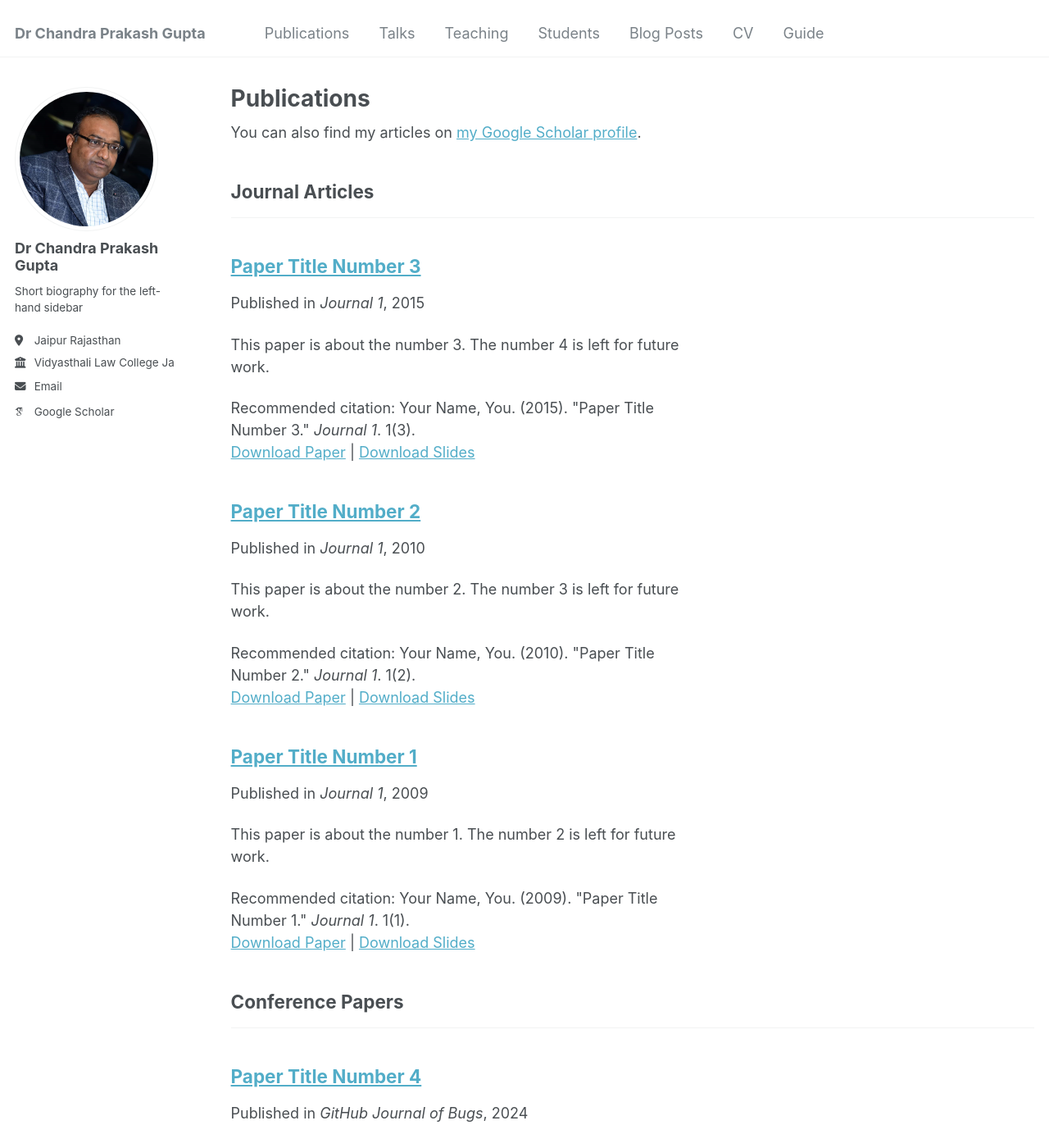
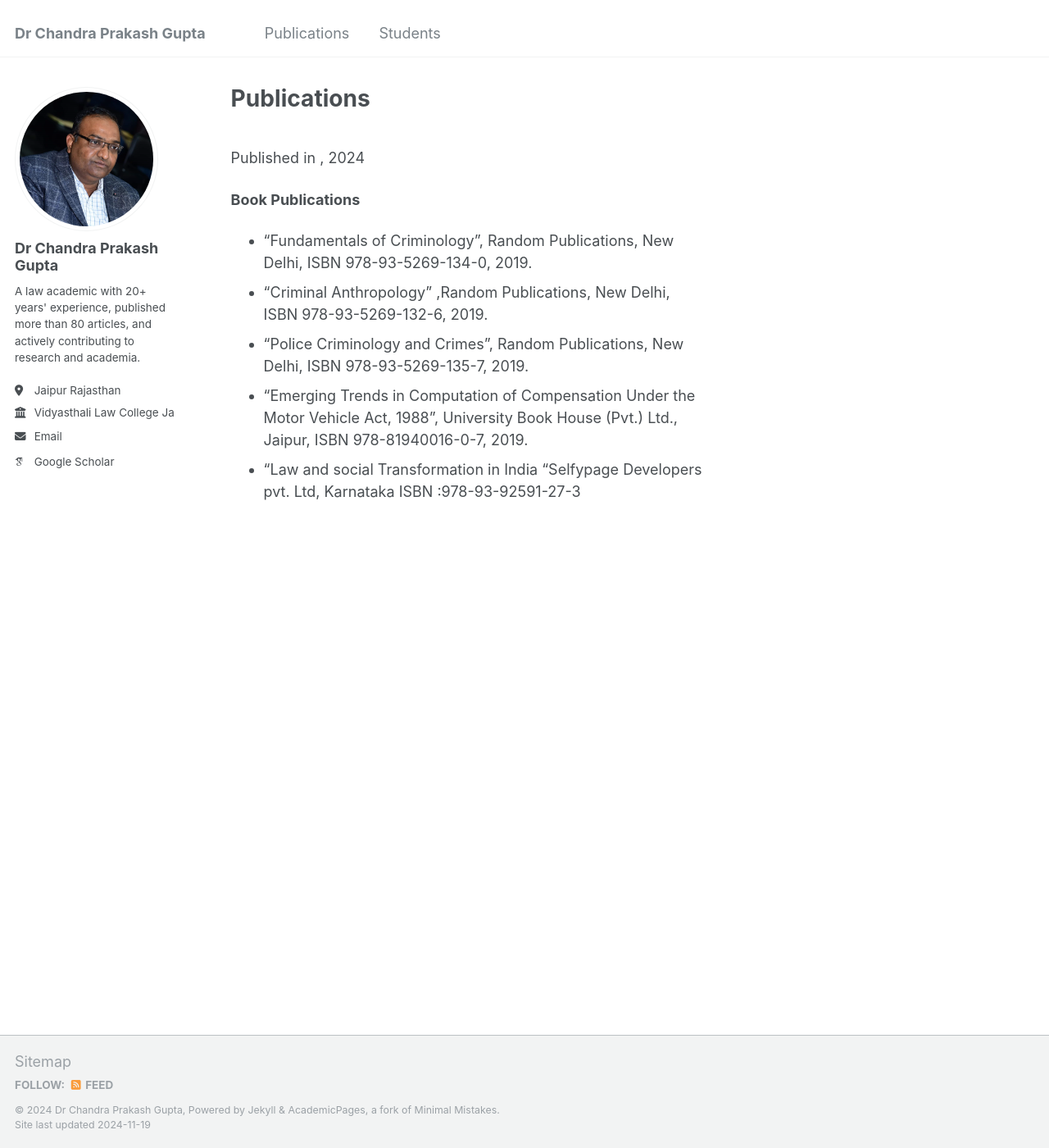
Before and after one commit to Chandra-prakash-gupta/Chandra-prakash-gupta.github.io, a Jekyll site: the page built from _pages/publications.html, in a window 1280 px wide and 1400 px high. Shown: the whole window at 82% size. Built offline with Jekyll 4.4.1, drawn with Linux system fonts in a browser that asks for light colours; some web fonts are replaced; some of the changed text lies outside the part shown.

Commit message:
update2.0

```diff
--- a/_config.yml
+++ b/_config.yml
@@ -24,7 +24,7 @@ author:
   avatar           : "profile.png"
   name             : "Dr Chandra Prakash Gupta"
   # pronouns         : # example: "she/her"
-  bio              : "Short biography for the left-hand sidebar"
+  bio              : "A law academic with 20+ years' experience, published more than  80 articles, and actively contributing to research and academia."
   location         : "Jaipur Rajasthan"
   employer         : "Vidyasthali Law College Jaipur"
   email            : "drcpgupta97@gmail.com"
--- a/_data/navigation.yml
+++ b/_data/navigation.yml
@@ -8,20 +8,5 @@ main:
   - title: "Publications"
     url: /publications/
 
-  - title: "Talks"
-    url: /talks/
-
-  - title: "Teaching"
-    url: /teaching/
-
   - title: "Students"
     url: /students/
-
-  - title: "Blog Posts"
-    url: /year-archive/
-
-  - title: "CV"
-    url: /cv/
-
-  - title: "Guide"
-    url: /markdown/
--- a/_pages/publications.html
+++ b/_pages/publications.html
@@ -5,29 +5,9 @@ permalink: /publications/
 author_profile: true
 ---
 
-{% if site.author.googlescholar %}
-  <div class="wordwrap">You can also find my articles on <a href="{{site.author.googlescholar}}">my Google Scholar profile</a>.</div>
-{% endif %}
-
 {% include base_path %}
 
-<!-- New style rendering if publication categories are defined -->
-{% if site.publication_category %}
-  {% for category in site.publication_category  %}
-    {% assign title_shown = false %}
-    {% for post in site.publications reversed %}
-      {% if post.category != category[0] %}
-        {% continue %}
-      {% endif %}
-      {% unless title_shown %}
-        <h2>{{ category[1].title }}</h2><hr />
-        {% assign title_shown = true %}
-      {% endunless %}
-      {% include archive-single.html %}
-    {% endfor %}
-  {% endfor %}
-{% else %}
-  {% for post in site.publications reversed %}
-    {% include archive-single.html %}
-  {% endfor %}
-{% endif %}
+
+{% for post in site.publications %}
+  {% include archive-single.html %}
+{% endfor %}
--- a/_publications/2009-10-01-paper-title-number-1.md
+++ /dev/null
@@ -1,14 +0,0 @@
----
-title: "Paper Title Number 1"
-collection: publications
-category: manuscripts
-permalink: /publication/2009-10-01-paper-title-number-1
-excerpt: 'This paper is about the number 1. The number 2 is left for future work.'
-date: 2009-10-01
-venue: 'Journal 1'
-slidesurl: 'http://academicpages.github.io/files/slides1.pdf'
-paperurl: 'http://academicpages.github.io/files/paper1.pdf'
-citation: 'Your Name, You. (2009). &quot;Paper Title Number 1.&quot; <i>Journal 1</i>. 1(1).'
----
-
-The contents above will be part of a list of publications, if the user clicks the link for the publication than the contents of section will be rendered as a full page, allowing you to provide more information about the paper for the reader. When publications are displayed as a single page, the contents of the above "citation" field will automatically be included below this section in a smaller font.
--- a/_publications/2010-10-01-paper-title-number-2.md
+++ /dev/null
@@ -1,14 +0,0 @@
----
-title: "Paper Title Number 2"
-collection: publications
-category: manuscripts
-permalink: /publication/2010-10-01-paper-title-number-2
-excerpt: 'This paper is about the number 2. The number 3 is left for future work.'
-date: 2010-10-01
-venue: 'Journal 1'
-slidesurl: 'http://academicpages.github.io/files/slides2.pdf'
-paperurl: 'http://academicpages.github.io/files/paper2.pdf'
-citation: 'Your Name, You. (2010). &quot;Paper Title Number 2.&quot; <i>Journal 1</i>. 1(2).'
----
-
-The contents above will be part of a list of publications, if the user clicks the link for the publication than the contents of section will be rendered as a full page, allowing you to provide more information about the paper for the reader. When publications are displayed as a single page, the contents of the above "citation" field will automatically be included below this section in a smaller font.
--- a/_publications/2015-10-01-paper-title-number-3.md
+++ /dev/null
@@ -1,14 +0,0 @@
----
-title: "Paper Title Number 3"
-collection: publications
-category: manuscripts
-permalink: /publication/2015-10-01-paper-title-number-3
-excerpt: 'This paper is about the number 3. The number 4 is left for future work.'
-date: 2015-10-01
-venue: 'Journal 1'
-slidesurl: 'http://academicpages.github.io/files/slides3.pdf'
-paperurl: 'http://academicpages.github.io/files/paper3.pdf'
-citation: 'Your Name, You. (2015). &quot;Paper Title Number 3.&quot; <i>Journal 1</i>. 1(3).'
----
-
-The contents above will be part of a list of publications, if the user clicks the link for the publication than the contents of section will be rendered as a full page, allowing you to provide more information about the paper for the reader. When publications are displayed as a single page, the contents of the above "citation" field will automatically be included below this section in a smaller font.
--- a/_publications/2024-02-17-paper-title-number-4.md
+++ /dev/null
@@ -1,13 +0,0 @@
----
-title: "Paper Title Number 4"
-collection: publications
-category: conferences
-permalink: /publication/2024-02-17-paper-title-number-4
-excerpt: 'This paper is about fixing template issue #693.'
-date: 2024-02-17
-venue: 'GitHub Journal of Bugs'
-paperurl: 'http://academicpages.github.io/files/paper3.pdf'
-citation: 'Your Name, You. (2024). &quot;Paper Title Number 3.&quot; <i>GitHub Journal of Bugs</i>. 1(3).'
----
-
-The contents above will be part of a list of publications, if the user clicks the link for the publication than the contents of section will be rendered as a full page, allowing you to provide more information about the paper for the reader. When publications are displayed as a single page, the contents of the above "citation" field will automatically be included below this section in a smaller font.
--- /dev/null
+++ b/_publications/publications-1.md
@@ -0,0 +1,22 @@
+---
+title: ""
+
+---
+
+**Book Publications**
+- "Fundamentals of Criminology", Random Publications, New Delhi, ISBN 978-93-5269-134-0, 2019.
+- "Criminal Anthropology" ,Random Publications, New Delhi, ISBN 978-93-5269-132-6, 2019.
+- "Police Criminology and Crimes", Random Publications, New Delhi, ISBN 978-93-5269-135-7, 2019.
+- "Emerging Trends in Computation of Compensation Under the Motor Vehicle Act, 1988", University Book House (Pvt.) Ltd., Jaipur, ISBN
+978-81940016-0-7, 2019.
+- “Law and social Transformation in India “Selfypage Developers pvt. Ltd, Karnataka ISBN :978-93-92591-27-3
+
+**Book Publications**
+- Children's Right to Education: Legal Frame Work published by Journal of Legal Studies, Vol. No. XLII, 2011 Department of Law, University of Rajasthan, Jaipur, (Rajasthan) page 85-93
+- Dynamics of Social Justice, Published in Bharati Law Review, Bharti Vidya peeth Deemed University, New Law College, Volume IV – Issue 4, April – June, 2016, ISSN 2278 – 6996, Pune (Maharashtra) page46-52
+- "Awe Inspiring Flaws of Security Council" Published in cpj law journal ISSN 0976-3562 Vol. VII, July 2017. A Journal of Chander prabhu Jain College of Higher Studies & School of Law, Narels , Delhi-110040, Page 19-25.
+- Majors to improve Legal Education standardize in the changing Demeanor    published in Indian bar review vol .46(4)2019, Bar council of India trust, New Delhi P.77 -81
+- Perception of white-collar crime in society: changing Dimension in the new era of globalization published in Indian bar review vol.47 (1)2020 Bar council of India trust, New Delhi P.67-73
+- Role of police in criminal Justice system: An Analytical Study on Indian perspective published in GSL Law Journal ISSN :2582-5402 Vol.3 No 01 (2021) January -June2021 page https://glslawjournal.in/index.php/glslawjournal/issue/view/6
+- Changing Dimension of Rape Crime: Marital Rape ” Published in International Journal of Early childhood Special Education(INT-JECSE) DOI :10.48047/INTJECSE/V1418.171   ISSN: 1308-5581 VOl 14,Issue 08 ,2022  https://int-jecse.net/article/CHANGING+DIMENSION+OF+RAPE+CRIME%253A+MARITAL+RAPE-4715
+- Intellectual Property Rights in the Context of Constitution of India, Publish in Indian Journal of Law and Justice ISSN – 0976-3570, March 2013 Vol-IV No.-1, Department of Law, University of North Bengal, Darjeeling, (West Bengal).page85-93
```
Also changed, not shown: _students/students-1.md (+1 -1 lines), _students/students-2.md (added, +6 -0 lines).
